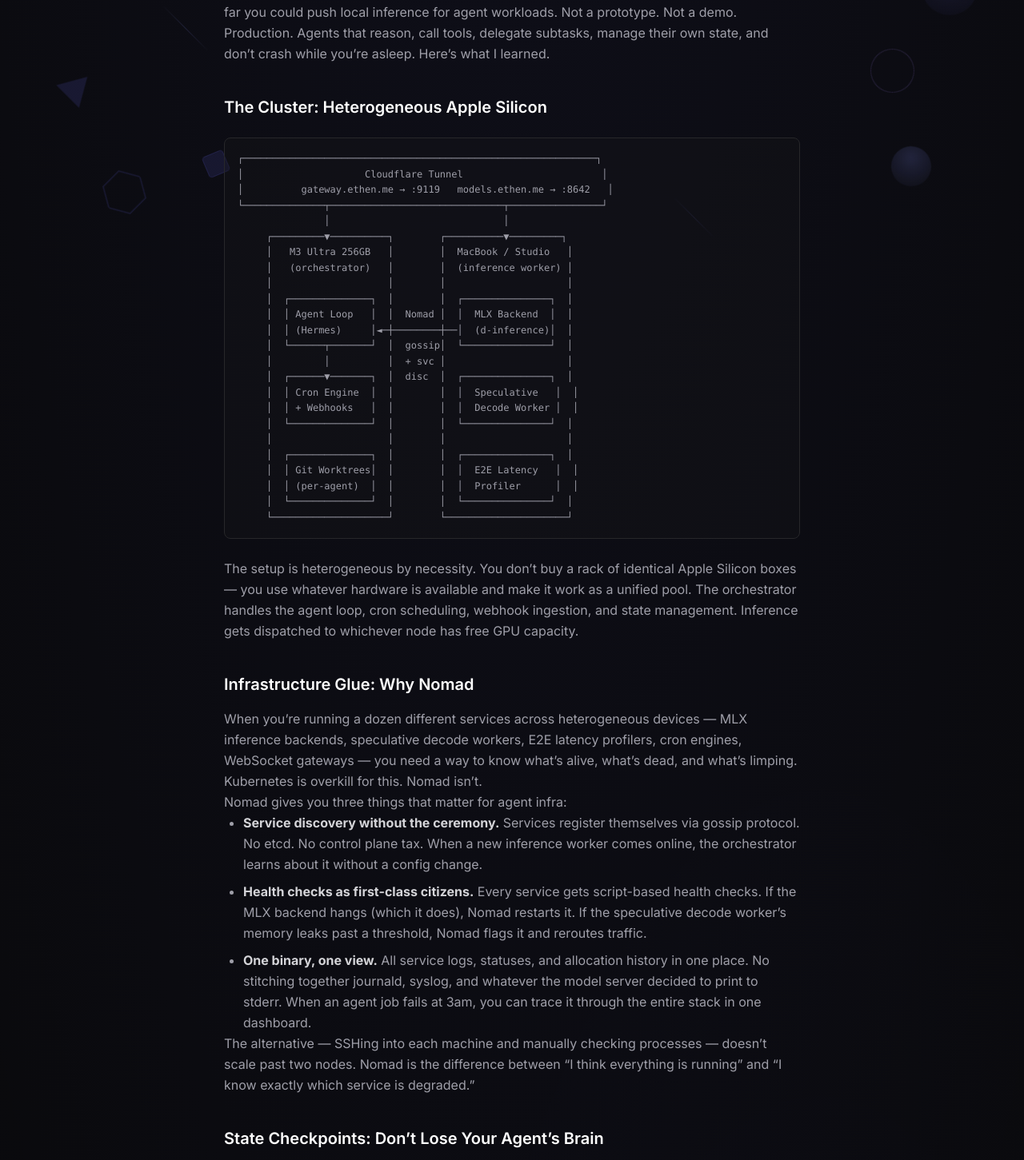
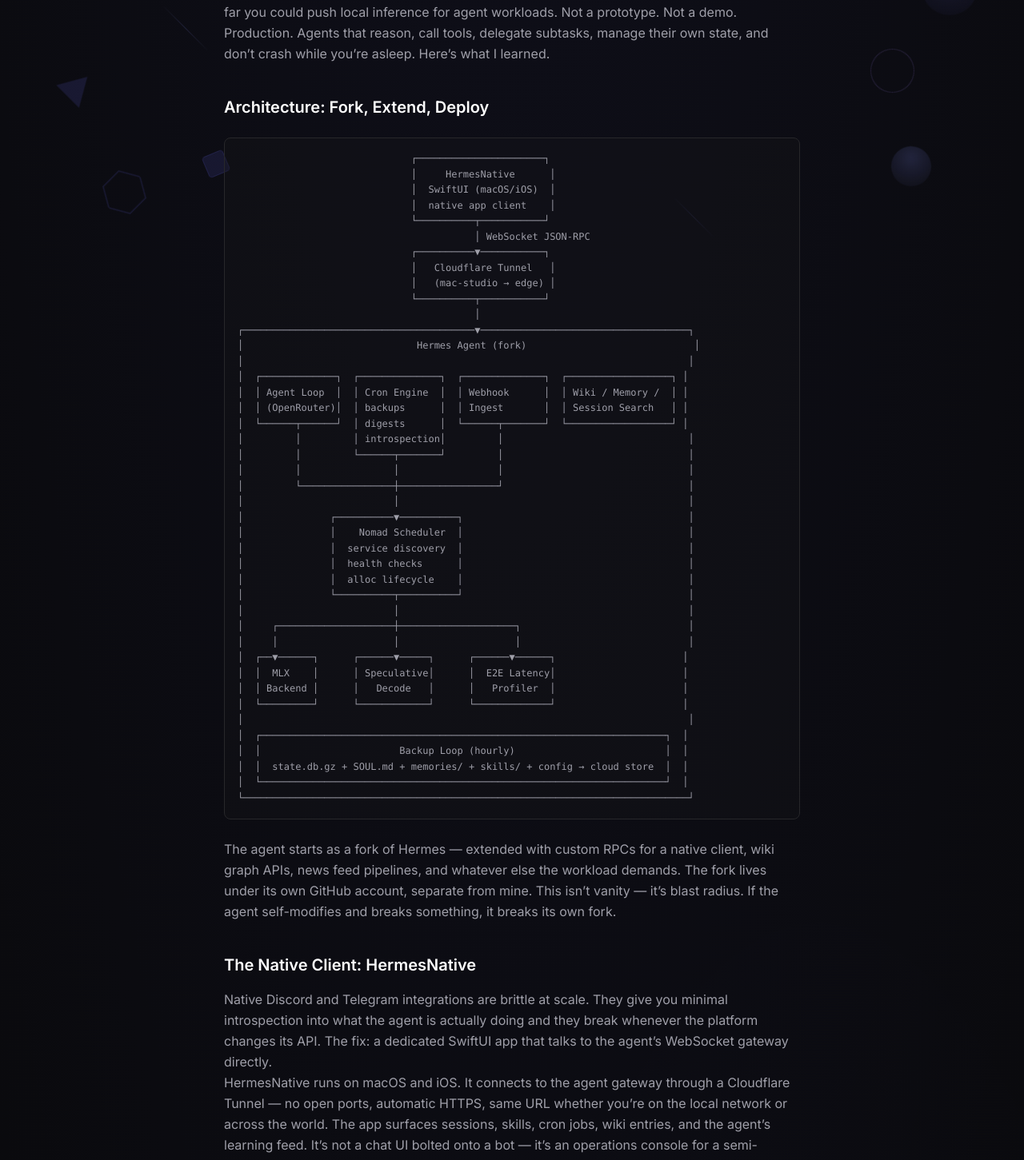
Before and after one commit to ethenotethan/personal-site, a Next.js app: page /writing/agent-harness-lessons in a window 1280 px wide. Shown: the part 425-1876 px from the top of the page at 80% size. Built offline with nearby package versions, Linux system fonts and the light colour scheme.

Commit message:
fix: accurate architecture — Hermes fork + HermesNative + real deployment

```diff
--- a/src/app/writing/agent-harness-lessons/page.tsx
+++ b/src/app/writing/agent-harness-lessons/page.tsx
@@ -33,45 +33,92 @@
         </p>
 
         <h2 className="text-xl font-semibold text-white mt-10 mb-4">
-          The Cluster: Heterogeneous Apple Silicon
+          Architecture: Fork, Extend, Deploy
         </h2>
 
         <div className="my-6 p-4 border border-zinc-800 rounded-lg bg-zinc-900/30 overflow-x-auto">
           <pre className="text-xs text-zinc-400 font-mono leading-relaxed whitespace-pre">
-{`┌─────────────────────────────────────────────────────────────┐
-│                     Cloudflare Tunnel                        │
-│          gateway.ethen.me → :9119   models.ethen.me → :8642   │
-└──────────────┬──────────────────────────────┬────────────────┘
-               │                              │
-     ┌─────────▼──────────┐        ┌──────────▼─────────┐
-     │   M3 Ultra 256GB   │        │  MacBook / Studio   │
-     │   (orchestrator)   │        │  (inference worker) │
-     │                    │        │                     │
-     │  ┌──────────────┐  │        │  ┌───────────────┐  │
-     │  │ Agent Loop   │  │  Nomad │  │  MLX Backend  │  │
-     │  │ (Hermes)     │◄─┼────────┼──│  (d-inference)│  │
-     │  └──────┬───────┘  │  gossip│  └───────────────┘  │
-     │         │          │  + svc │                     │
-     │  ┌──────▼───────┐  │  disc  │  ┌───────────────┐  │
-     │  │ Cron Engine  │  │        │  │  Speculative   │  │
-     │  │ + Webhooks   │  │        │  │  Decode Worker │  │
-     │  └──────────────┘  │        │  └───────────────┘  │
-     │                    │        │                     │
-     │  ┌──────────────┐  │        │  ┌───────────────┐  │
-     │  │ Git Worktrees│  │        │  │  E2E Latency   │  │
-     │  │ (per-agent)  │  │        │  │  Profiler      │  │
-     │  └──────────────┘  │        │  └───────────────┘  │
-     └────────────────────┘        └─────────────────────┘`}
+{`                              ┌──────────────────────┐
+                              │     HermesNative      │
+                              │  SwiftUI (macOS/iOS)  │
+                              │  native app client    │
+                              └──────────┬───────────┘
+                                         │ WebSocket JSON-RPC
+                              ┌──────────▼───────────┐
+                              │   Cloudflare Tunnel   │
+                              │   (mac-studio → edge) │
+                              └──────────┬───────────┘
+                                         │
+┌────────────────────────────────────────▼────────────────────────────────────┐
+│                              Hermes Agent (fork)                             │
+│                                                                             │
+│  ┌─────────────┐  ┌──────────────┐  ┌──────────────┐  ┌──────────────────┐ │
+│  │ Agent Loop  │  │ Cron Engine  │  │ Webhook      │  │ Wiki / Memory /  │ │
+│  │ (OpenRouter)│  │ backups      │  │ Ingest       │  │ Session Search   │ │
+│  └──────┬──────┘  │ digests      │  └──────┬───────┘  └──────────────────┘ │
+│         │         │ introspection│         │                                │
+│         │         └──────┬───────┘         │                                │
+│         │                │                 │                                │
+│         └────────────────┼─────────────────┘                                │
+│                          │                                                  │
+│               ┌──────────▼──────────┐                                       │
+│               │    Nomad Scheduler  │                                       │
+│               │  service discovery  │                                       │
+│               │  health checks      │                                       │
+│               │  alloc lifecycle    │                                       │
+│               └──────────┬──────────┘                                       │
+│                          │                                                  │
+│     ┌────────────────────┼────────────────────┐                             │
+│     │                    │                    │                             │
+│  ┌──▼──────┐      ┌──────▼─────┐      ┌──────▼──────┐                      │
+│  │  MLX    │      │ Speculative│      │  E2E Latency│                      │
+│  │ Backend │      │   Decode   │      │   Profiler  │                      │
+│  └─────────┘      └────────────┘      └─────────────┘                      │
+│                                                                             │
+│  ┌──────────────────────────────────────────────────────────────────────┐  │
+│  │                        Backup Loop (hourly)                          │  │
+│  │  state.db.gz + SOUL.md + memories/ + skills/ + config → cloud store  │  │
+│  └──────────────────────────────────────────────────────────────────────┘  │
+└─────────────────────────────────────────────────────────────────────────────┘`}
           </pre>
         </div>
 
         <p className="text-zinc-400 leading-relaxed">
-          The setup is heterogeneous by necessity. You don&rsquo;t buy a rack of
-          identical Apple Silicon boxes — you use whatever hardware is
-          available and make it work as a unified pool. The orchestrator
-          handles the agent loop, cron scheduling, webhook ingestion, and
-          state management. Inference gets dispatched to whichever node has
-          free GPU capacity.
+          The agent starts as a fork of Hermes — extended with custom RPCs for a
+          native client, wiki graph APIs, news feed pipelines, and whatever else
+          the workload demands. The fork lives under its own GitHub account,
+          separate from mine. This isn&rsquo;t vanity — it&rsquo;s blast radius.
+          If the agent self-modifies and breaks something, it breaks its own
+          fork.
+        </p>
+
+        <h2 className="text-xl font-semibold text-white mt-10 mb-4">
+          The Native Client: HermesNative
+        </h2>
+
+        <p className="text-zinc-400 leading-relaxed">
+          Native Discord and Telegram integrations are brittle at scale. They
+          give you minimal introspection into what the agent is actually doing
+          and they break whenever the platform changes its API. The fix: a
+          dedicated SwiftUI app that talks to the agent&rsquo;s WebSocket
+          gateway directly.
+        </p>
+
+        <p className="text-zinc-400 leading-relaxed">
+          HermesNative runs on macOS and iOS. It connects to the agent gateway
+          through a Cloudflare Tunnel — no open ports, automatic HTTPS, same
+          URL whether you&rsquo;re on the local network or across the world.
+          The app surfaces sessions, skills, cron jobs, wiki entries, and the
+          agent&rsquo;s learning feed. It&rsquo;s not a chat UI bolted onto a
+          bot — it&rsquo;s an operations console for a semi-autonomous system.
+        </p>
+
+        <p className="text-zinc-400 leading-relaxed">
+          Building a native client forces you to design clear API boundaries.
+          Every RPC the agent exposes — session management, cron control, wiki
+          scanning — has to be well-defined enough to survive a WebSocket
+          round-trip. This constraint makes the agent architecture better
+          because you can&rsquo;t hide sloppy state behind a REPL prompt.
         </p>
 
         <h2 className="text-xl font-semibold text-white mt-10 mb-4">
@@ -79,12 +126,10 @@
         </h2>
 
         <p className="text-zinc-400 leading-relaxed">
-          When you&rsquo;re running a dozen different services across
-          heterogeneous devices — MLX inference backends, speculative decode
-          workers, E2E latency profilers, cron engines, WebSocket gateways —
-          you need a way to know what&rsquo;s alive, what&rsquo;s dead, and
-          what&rsquo;s limping. Kubernetes is overkill for this. Nomad
-          isn&rsquo;t.
+          When you&rsquo;re running MLX inference backends, speculative decode
+          workers, E2E latency profilers, and cron engines across multiple Mac
+          Studios, you need to know what&rsquo;s alive and what&rsquo;s not.
+          Kubernetes is overkill. Nomad isn&rsquo;t.
         </p>
 
         <p className="text-zinc-400 leading-relaxed">
@@ -94,35 +139,34 @@
         <ul className="text-zinc-400 leading-relaxed space-y-2 list-disc pl-6">
           <li>
             <strong className="text-zinc-300">
-              Service discovery without the ceremony.
+              Service discovery without ceremony.
             </strong>{" "}
-            Services register themselves via gossip protocol. No etcd. No
-            control plane tax. When a new inference worker comes online, the
-            orchestrator learns about it without a config change.
+            Services register via gossip protocol. No etcd, no control plane
+            tax. When a new worker comes online, the orchestrator learns about
+            it without a config change.
           </li>
           <li>
             <strong className="text-zinc-300">
               Health checks as first-class citizens.
             </strong>{" "}
             Every service gets script-based health checks. If the MLX backend
-            hangs (which it does), Nomad restarts it. If the speculative decode
-            worker&rsquo;s memory leaks past a threshold, Nomad flags it and
-            reroutes traffic.
+            hangs (which it does), Nomad restarts it. If a worker leaks memory
+            past a threshold, Nomad flags it and reroutes traffic.
           </li>
           <li>
             <strong className="text-zinc-300">
               One binary, one view.
             </strong>{" "}
             All service logs, statuses, and allocation history in one place. No
-            stitching together journald, syslog, and whatever the model
-            server decided to print to stderr. When an agent job fails at 3am,
-            you can trace it through the entire stack in one dashboard.
+            stitching together journald, syslog, and stderr from five different
+            machines. When an agent job fails at 3am, you trace it through the
+            entire stack in one dashboard.
           </li>
         </ul>
 
         <p className="text-zinc-400 leading-relaxed">
           The alternative — SSHing into each machine and manually checking
-          processes — doesn&rsquo;t scale past two nodes. Nomad is the
+          processes — doesn&rsquo;t scale past one machine. Nomad is the
           difference between &ldquo;I think everything is running&rdquo; and
           &ldquo;I know exactly which service is degraded.&rdquo;
         </p>
```
